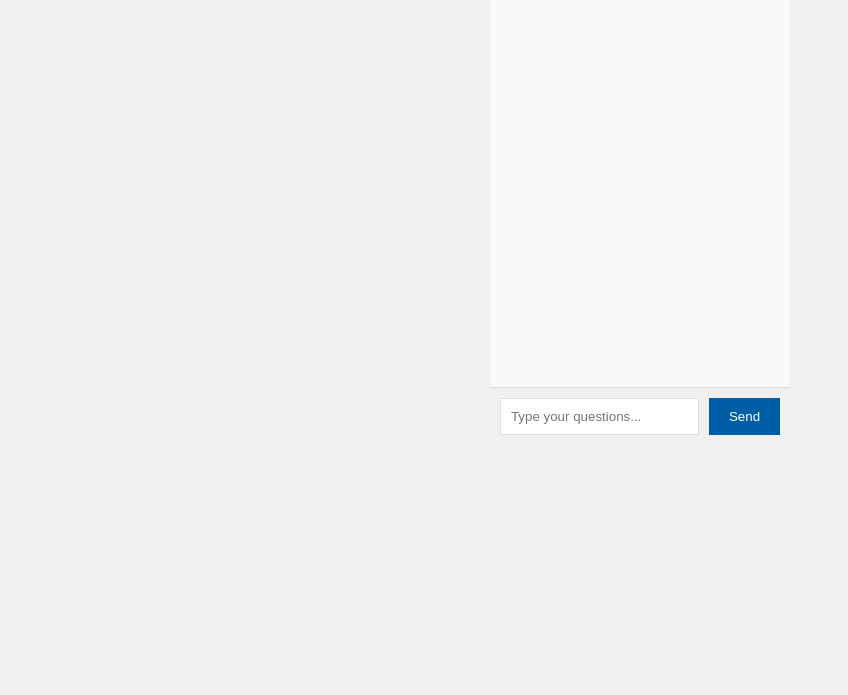
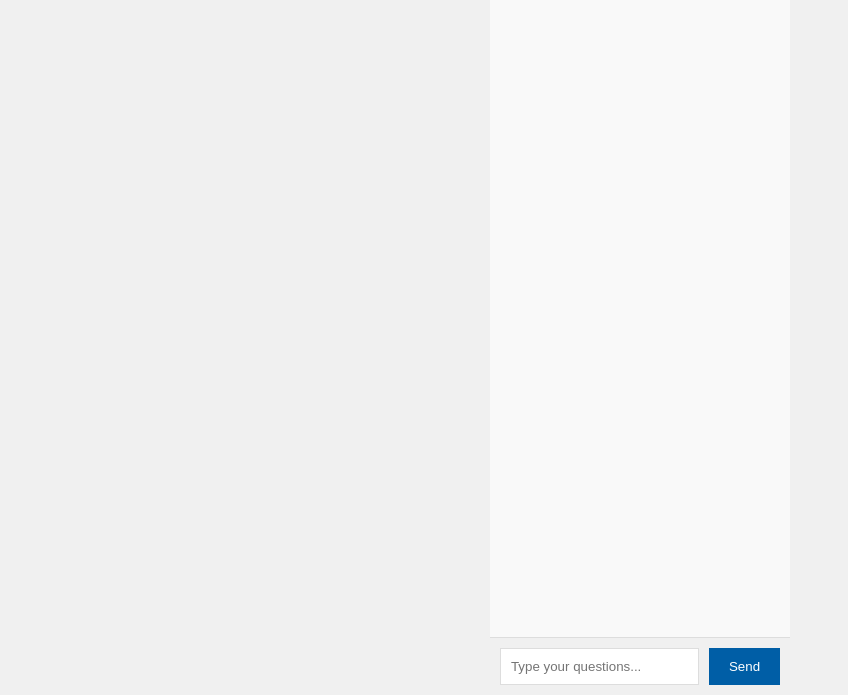
Before and after one commit to AndreeaCaragea/BudgetBuddy, a website: page chat.html in a window 1280 px wide. Shown: the part 124-819 px from the top of the page, without its empty margins (0-848 px from the left). Drawn offline with Linux system fonts and the light colour scheme.

Commit message:
Update styles.css

```diff
--- a/styles.css
+++ b/styles.css
@@ -94,7 +94,7 @@ button:hover {
 }
 
 .chat-window {
-    height: 350px;
+    height: 600px;
     overflow-y: auto;
     padding: 20px;
     background: #f9f9f9;
```
